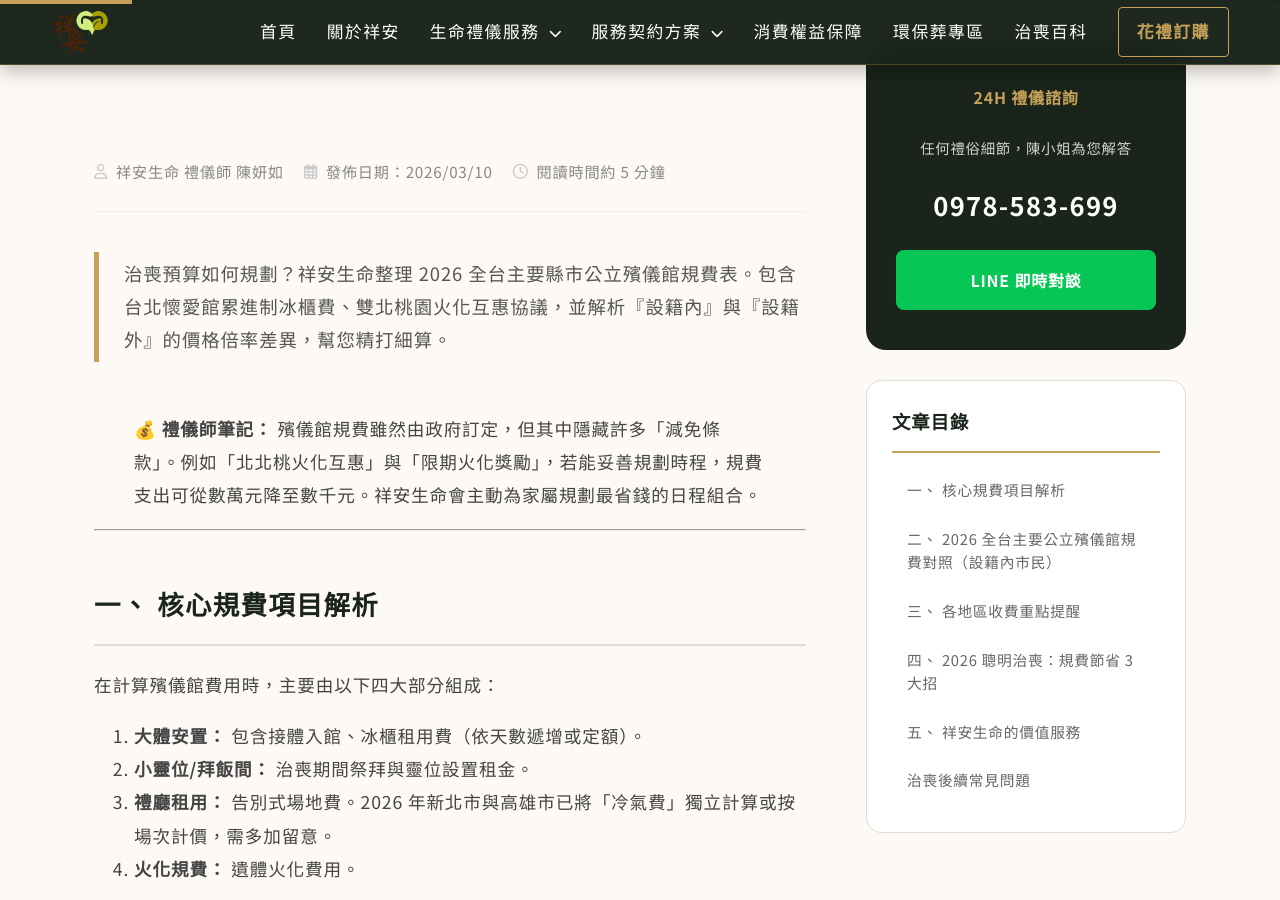
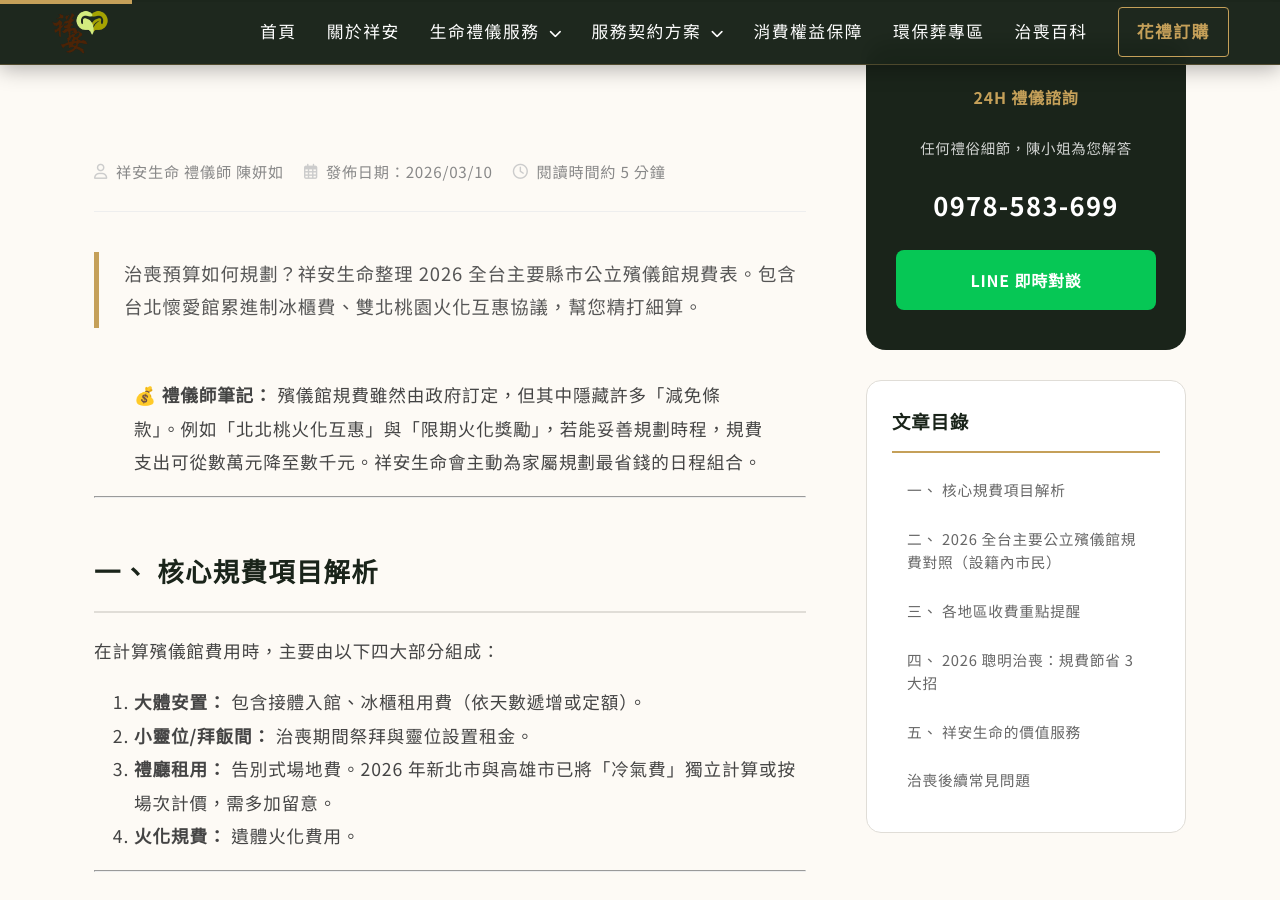
Before and after one commit to Shiangan/Shiangan, a Jekyll site: the page built from _posts/2026-02-10-taiwan-funeral-home-fees-comparison.md, in a window 1280 px wide and 900 px high, scrolled down 541 px. Built offline with Jekyll 4.4.1, drawn with Linux system fonts in a browser that asks for light colours; some web fonts are replaced; grey boxes are pictures that could not be loaded.

Commit message:
Update 2026-02-10-taiwan-funeral-home-fees-comparison.md

```diff
--- a/_posts/2026-02-10-taiwan-funeral-home-fees-comparison.md
+++ b/_posts/2026-02-10-taiwan-funeral-home-fees-comparison.md
@@ -2,19 +2,20 @@
 layout: post
 title: "【2026 殯儀館規費總整理】全台各縣市公立殯儀館最新收費：冰櫃、禮廳、火化費用對照表"
 category: 費用說明
-description: "治喪預算如何規劃？祥安生命整理 2026 全台主要縣市公立殯儀館規費表。包含台北懷愛館累進制冰櫃費、雙北桃園火化互惠協議，並解析『設籍內』與『設籍外』的價格倍率差異，幫您精打細算。"
-date: 2026-03-10
-image: "/images/blog-funeral-home-fees.jpg"
+description: "治喪預算如何規劃？祥安生命整理 2026 全台主要縣市公立殯儀館規費表。包含台北懷愛館累進制冰櫃費、雙北桃園火化互惠協議，幫您精打細算。"
+date: 2026-03-10 14:00:00 +0800
+image: /images/blog-funeral-home-fees.jpg
 tags: ["殯儀館費用", "火化規費", "冰櫃價格", "北北桃互惠", "公立殯儀館"]
 has_faq: true
 faqs:
   - question: "「設籍內」與「設籍外」費用差多少？"
-    answer: "差異極大。通常「設籍外」的使用費會加收 3 倍。但 2026 年北北桃地區已達成部分互惠，例如新北市民在台北市或桃園市火化，可比照市民價 2,000 元，不再加倍收費。"
+    answer: "差異極大。通常『設籍外』的使用費會加收 3 倍。但 2026 年北北桃地區已達成部分互惠，例如新北市民在台北市或桃園市火化，可比照市民價 2,000 元。"
   - question: "台北市冰櫃費聽說「越冰越貴」是真的嗎？"
-    answer: "是的。台北市採取遞增費率，設籍市民前 3 日免費，第 4-7 日減半，第 8-14 日每日 400 元，但超過 15 日起每日調升至 800 元。目的是鼓勵儘早辦理告別式。"
+    answer: "是的。台北市採取遞增費率，設籍市民前 3 日免費，第 15 日起每日調升至 800 元（翻倍）。目的是鼓勵儘早辦理告別式。"
   - question: "有什麼情況可以免除火化費？"
-    answer: "除了低收入戶外，若採行環保葬（樹葬、花葬、海葬）或在死亡後 7 日內完成火化，許多縣市（如台北、高雄）皆提供免收火化費的獎勵。"
+    answer: "除了低收入戶，若採行環保葬或在死亡後 7 日內完成火化，許多縣市（如台北、高雄）皆提供免收火化費的獎勵。"
 ---
+
 
 > **💰 禮儀師筆記：** 殯儀館規費雖然由政府訂定，但其中隱藏許多「減免條款」。例如「北北桃火化互惠」與「限期火化獎勵」，若能妥善規劃時程，規費支出可從數萬元降至數千元。祥安生命會主動為家屬規劃最省錢的日程組合。
 
```
